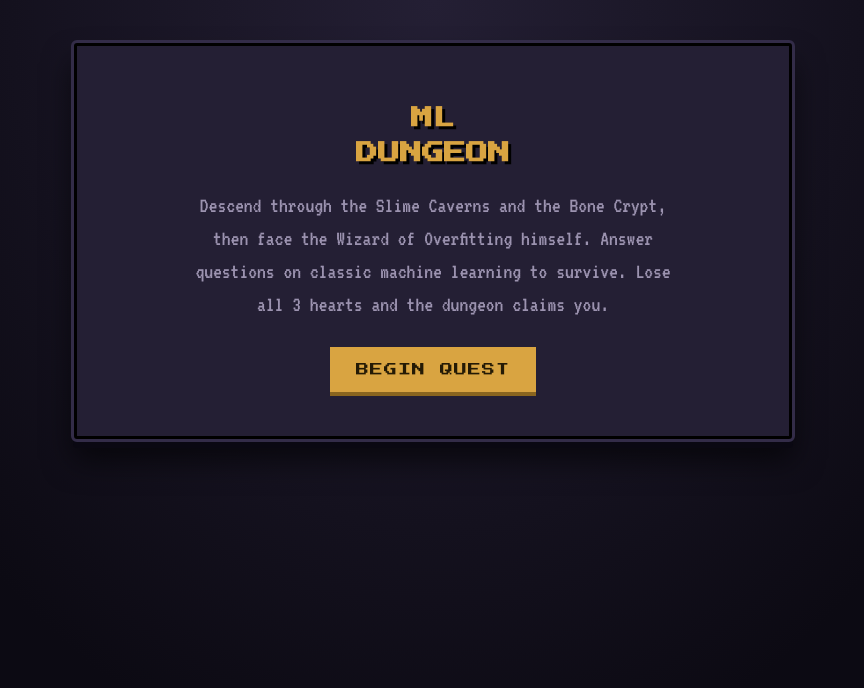
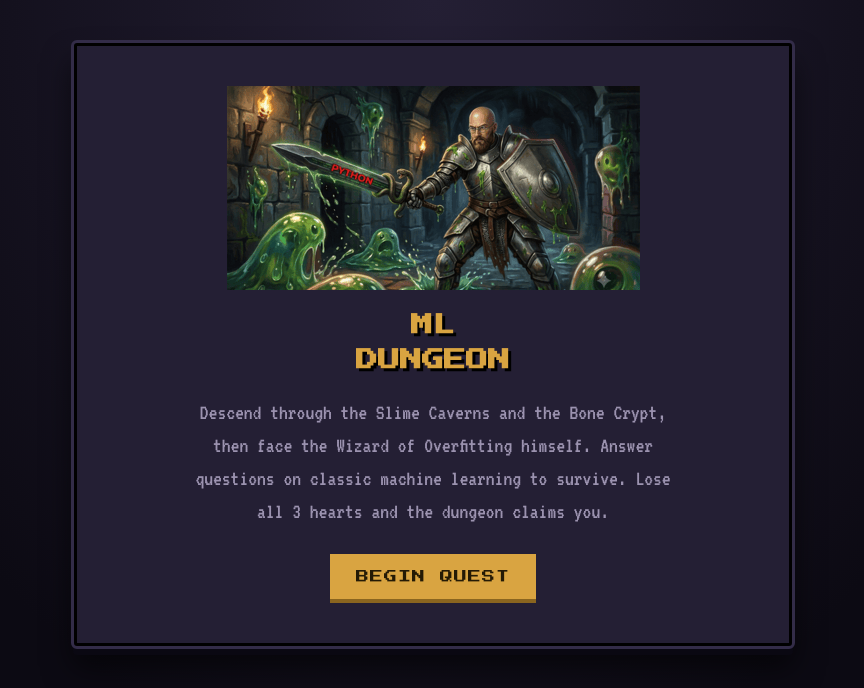
Before and after one commit to wtraquinas/ML-Dungeon, a plain HTML site: page index.html in a window 1280 px wide. Shown: the whole page, without its empty margins (207-1071 px from the left). Drawn offline with Linux system fonts and the light colour scheme.

Commit message:
Add files via upload

```diff
--- a/index.html
+++ b/index.html
@@ -1394,6 +1394,7 @@ function render(chosenIdx, wasCorrect){
 function renderStart(){
   root.innerHTML = `
     <div class="panel cover">
+		<img src="IronHacker-cut2.png"></img>
       <h1 class="display">ML<br/>DUNGEON</h1>
       <p>Descend through the Slime Caverns and the Bone Crypt, then face the Wizard of Overfitting himself. Answer questions on classic machine learning to survive. Lose all 3 hearts and the dungeon claims you.</p>
       <button class="btn show" onclick="resetGame()">BEGIN QUEST</button>
```
